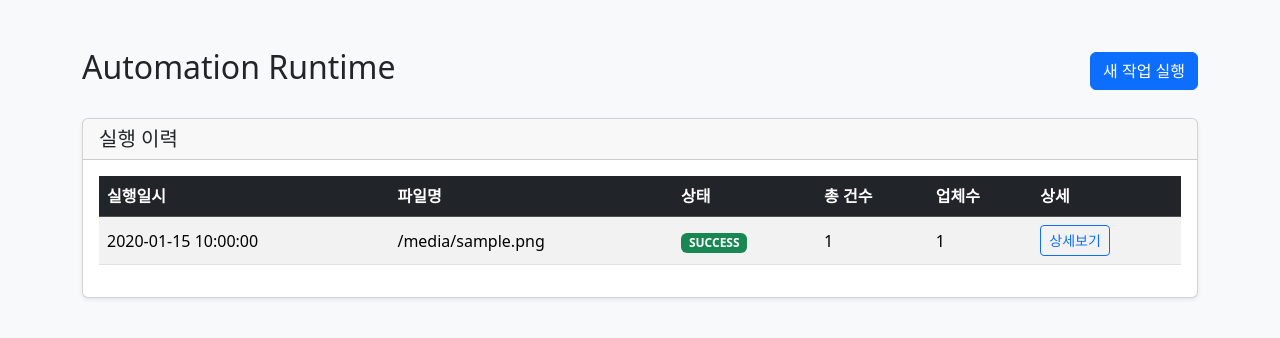
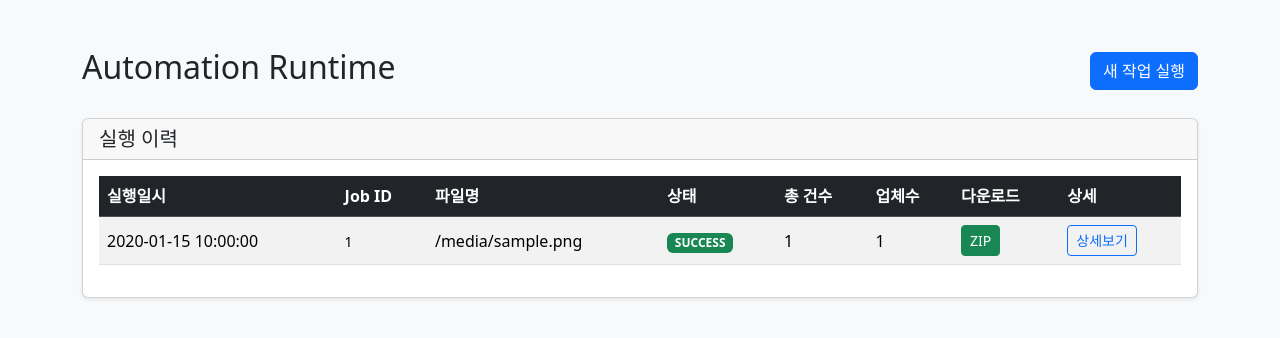
Before and after one commit to seos73410608/automation-runtime, a FastAPI app: template app/templates/history.html in a window 1280 px wide. Shown: the top 338 px of the page. Run offline with FastAPI, Linux system fonts and the light colour scheme; the template is opened without the code that fills it: most values are stand-ins (such as "Sample title", 1, 10 or a date in 2020).

Commit message:
feat(v0.5.3): add job download management and history UI improvements

```diff
--- a/app/main.py
+++ b/app/main.py
@@ -1,6 +1,7 @@
 from pathlib import Path
 from datetime import datetime
 import uuid
+import glob
 
 from fastapi import FastAPI
 from fastapi import Request
@@ -17,7 +18,7 @@ from app.db.repository import AutomationRepository
 
 app = FastAPI(
     title="Automation Runtime",
-    version="0.5.0"
+    version="0.5.3"
 )
 
 templates = Jinja2Templates(
@@ -159,20 +160,24 @@ def job_detail(
         db.close()
 
 
-@app.get("/download")
-def download():
+@app.get("/download/{job_id}")
+def download(
+    job_id: str
+):
 
-    zip_path = Path(
-        "output/result.zip"
+    matches = glob.glob(
+        f"output/*/{job_id}/result.zip"
     )
 
-    if not zip_path.exists():
+    if not matches:
 
         return {
             "success": False,
             "message": "ZIP 파일이 존재하지 않습니다."
         }
 
+    zip_path = matches[0]
+
     return FileResponse(
         path=zip_path,
         filename="result.zip",
--- a/app/templates/history.html
+++ b/app/templates/history.html
@@ -58,10 +58,12 @@
                     <tr>
 
                         <th>실행일시</th>
+                        <th>Job ID</th>
                         <th>파일명</th>
                         <th>상태</th>
                         <th>총 건수</th>
                         <th>업체수</th>
+                        <th>다운로드</th>
                         <th>상세</th>
 
                     </tr>
@@ -76,6 +78,12 @@
 
                         <td>
                             {{ job.created_at }}
+                        </td>
+
+                        <td>
+                            <small>
+                                {{ job.job_id }}
+                            </small>
                         </td>
 
                         <td>
@@ -116,6 +124,27 @@
 
                         <td>
 
+                            {% if job.status == "SUCCESS" %}
+
+                            <a
+                                href="/download/{{ job.job_id }}"
+                                class="btn btn-sm btn-success"
+                            >
+                                ZIP
+                            </a>
+
+                            {% else %}
+
+                            <span class="text-muted">
+                                -
+                            </span>
+
+                            {% endif %}
+
+                        </td>
+
+                        <td>
+
                             <a href="/job/{{ job.job_id }}"
                                class="btn btn-sm btn-outline-primary">
                                 상세보기
```
Also changed, not shown: app/templates/job_detail.html (+24 -0 lines).
